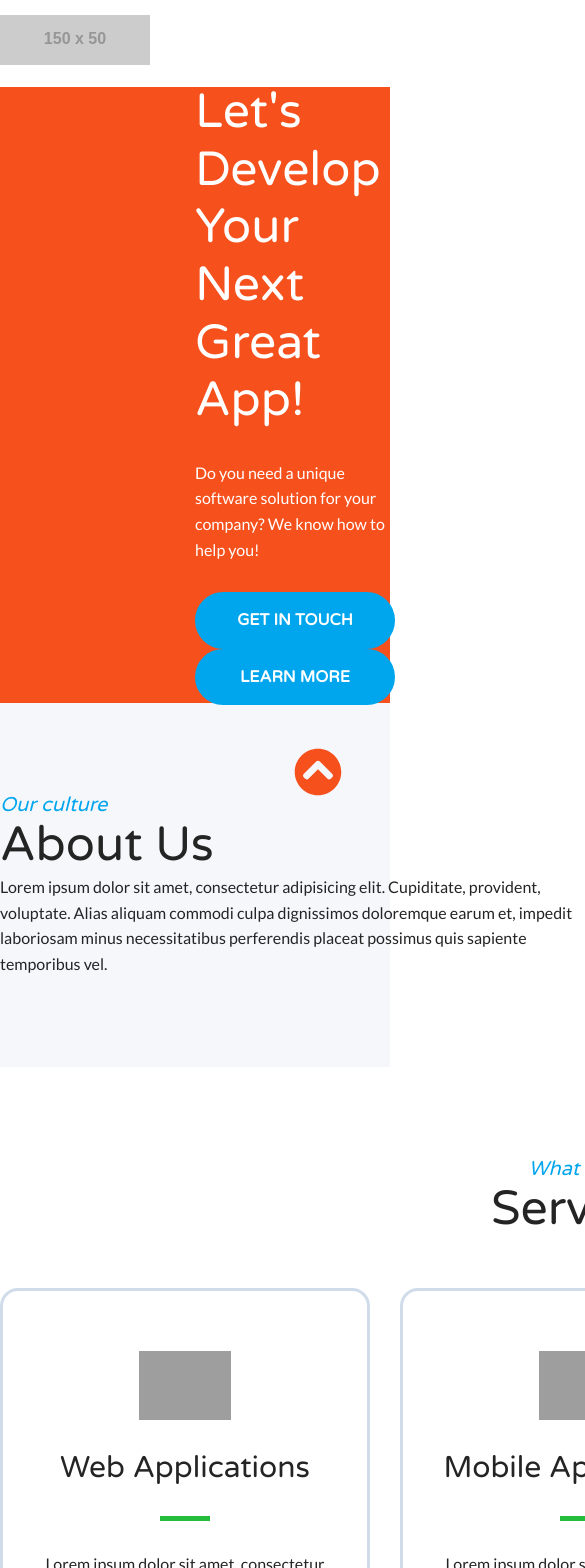
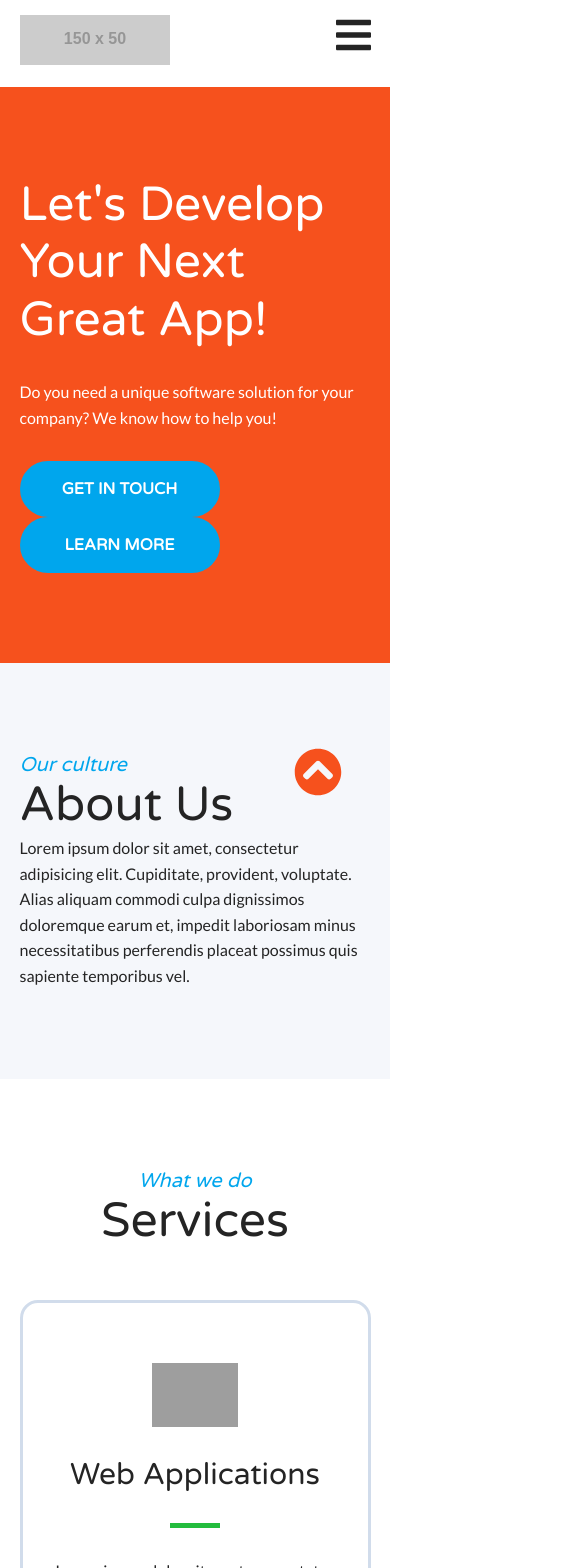
Before and after one commit to StefanBeader/CodeMachineWebsite, a Next.js app: page / in a window 390 px wide. Shown: the top 1568 px of the page, 585 px wide, since content can reach past the window. Built offline with nearby package versions, Linux system fonts and the light colour scheme; grey boxes are pictures that could not be loaded.

Commit message:
Responsive & Mobile Menu

```diff
--- a/components/Navigation.js
+++ b/components/Navigation.js
@@ -1,4 +1,17 @@
 import Scroll from '../functions/Scroll';
+import {library} from '@fortawesome/fontawesome-svg-core';
+import {FontAwesomeIcon} from '@fortawesome/react-fontawesome';
+import {faBars} from '@fortawesome/free-solid-svg-icons';
+
+library.add(faBars);
+
+function openMobileMenu() {
+  document.getElementById("mobile-nav").style.width = 100 + 'vw';
+}
+
+function closeMobileMenu(e) {
+  document.getElementById("mobile-nav").style.width = 0;
+}
 
 const Navigation = () => {
   return (
@@ -10,7 +23,26 @@ const Navigation = () => {
           </a>
         </div>
         <div className="nav-links">
-          <ul>
+          <ul className="large-nav">
+            <li>
+              <a onClick={() => Scroll('about')} href="#">About</a>
+            </li>
+            <li>
+              <a onClick={() => Scroll('services')} href="#">Services</a>
+            </li>
+            <li>
+              <a onClick={() => Scroll('outsourcing')} href="#">Outsourcing</a>
+            </li>
+            <li>
+              <a onClick={() => Scroll('contact')} href="#">Contact</a>
+            </li>
+          </ul>
+          <div className="cm-hamburger" onClick={openMobileMenu}>
+            <FontAwesomeIcon icon={faBars} />
+          </div>
+        </div>
+        <div className="mobile-nav-wrapper" id="mobile-nav" onClick={closeMobileMenu}>
+          <ul className="mobile-nav">
             <li>
               <a onClick={() => Scroll('about')} href="#">About</a>
             </li>
--- a/sass/app.scss
+++ b/sass/app.scss
@@ -351,3 +351,116 @@ footer {
     }
   }
 }
+
+.cm-hamburger {
+  display: none;
+  font-size: 40px;
+  text-align: right;
+}
+
+.mobile-nav-wrapper {
+  position: fixed;
+  top: 0;
+  left: 0;
+  width: 0;
+  height: 100vh;
+  background-color: rgba(0, 0, 0, .3);
+  overflow: hidden;
+  transition: width .3s;
+
+  .mobile-nav {
+    background-color: white;
+    width: 70vw;
+    height: 100vh;
+    li {
+      a {
+        text-decoration: none;
+        display: block;
+        width: 100%;
+        padding: 12px 26px;
+        color: $cm-primary;
+      }
+    }
+  }
+}
+
+@media all and (max-width: 1050px) {
+  .cm-container {
+    max-width: 80%;
+    margin: 0 auto;
+  }
+
+  .banner {
+    height: auto;
+    padding: 90px 0;
+    .cm-container {
+      flex-direction: column;
+      .banner-image {
+        width: 100%;
+      }
+      .call-to-action {
+        width: 100%;
+      }
+    }
+  }
+
+  .about {
+    .cm-container {
+      flex-direction: column;
+      .content {
+        width: 100%;
+      }
+      .image {
+        width: 100%;
+      }
+    }
+  }
+
+  .services {
+    .services-items {
+      flex-direction: column;
+      .items {
+        margin-right: 0;
+      }
+    }
+  }
+
+  .outsourcing {
+    .cm-container {
+      flex-direction: column;
+
+      .content, .image {
+        width: 100%;
+      }
+    }
+  }
+
+  .contact {
+    .cm-container {
+      .flex {
+        flex-direction: column;
+        .cm-info, .contact-form {
+          width: 100%;
+        }
+      }
+    }
+  }
+}
+
+@media all and (max-width: 550px) {
+  .cm-container {
+    max-width: 90%;
+  }
+  header {
+    nav.cm-container {
+      .nav-links {
+        .large-nav {
+          display: none;
+        }
+      }
+    }
+  }
+  .cm-hamburger {
+    display: block;
+  }
+}
```
Also changed, not shown: 1 other file (tests, documents, lock files or other folders).
